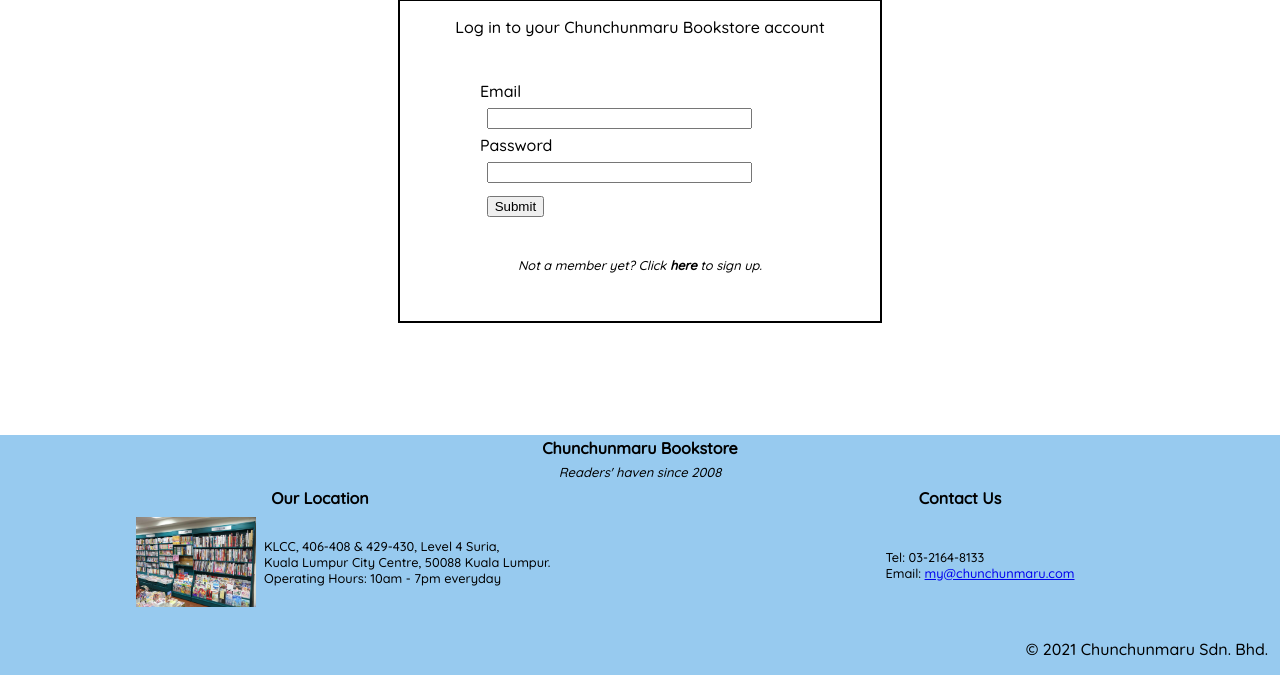
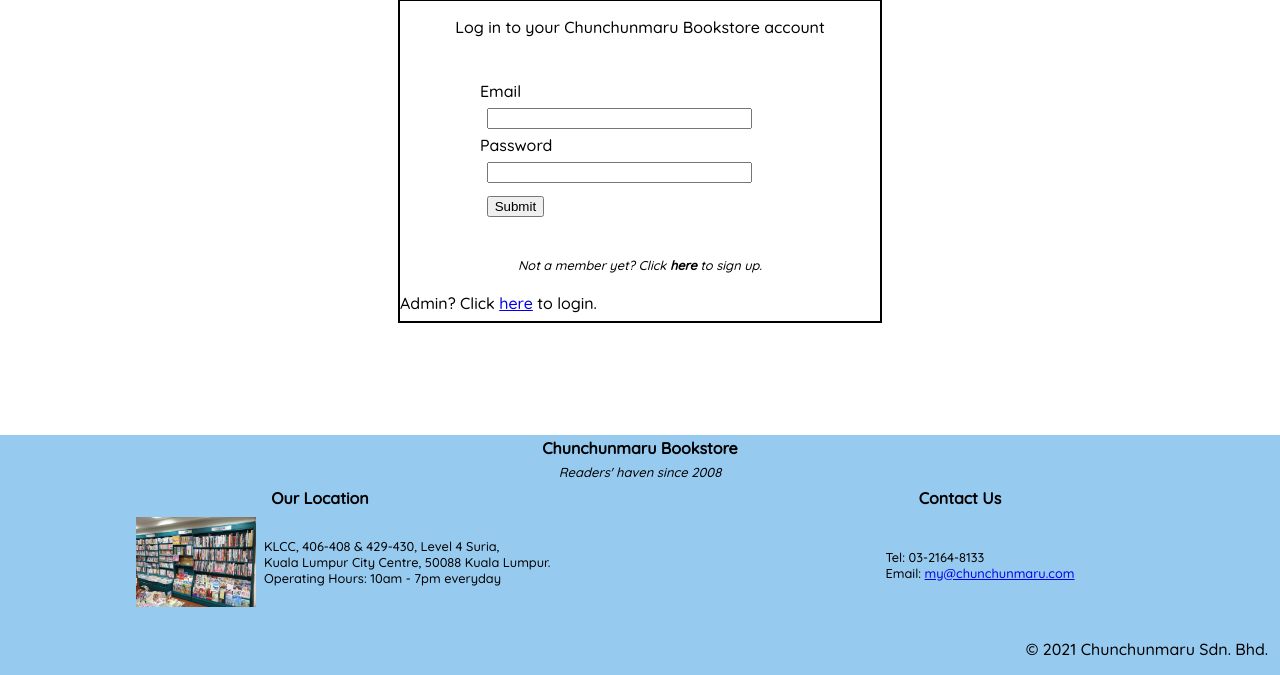
Before and after one commit to adizafri2000/Online-Bookstore-System, a PHP site: page /login.php in a window 1280 px wide. Shown: the part 337-1012 px from the top of the page. Run offline with PHP 8.4, Linux system fonts and the light colour scheme.

Commit message:
Update login.php

```diff
--- a/login.php
+++ b/login.php
@@ -26,7 +26,8 @@
                     <input type="submit" />
                 </form>
             </div>
-            <p id="signuptext">Not a member yet? Click <a href="signup.php">here</a> to sign up.</p>
+            <p id="signuptext">Not a member yet? Click <a href="signup.php">here</a> to sign up.</p><br>
+            <p id="adminlogintext">Admin? Click <a href="adminLogin.php">here</a> to login.</p>
         </div>
 
         <footer><?php include "footer.inc.php"; ?></footer>
```
